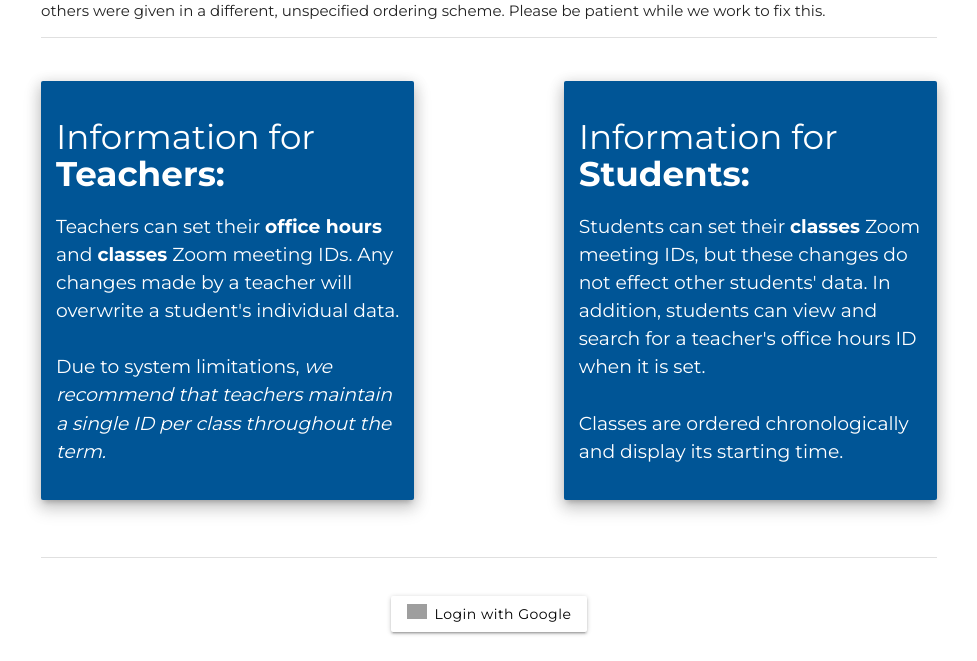
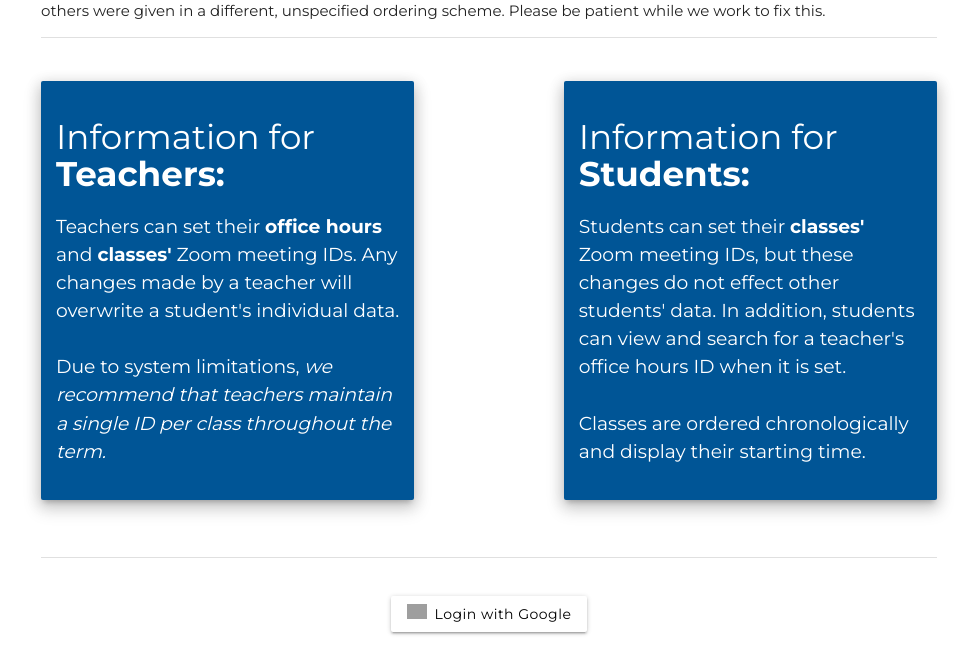
Before and after one commit to ChoateProgrammingUnion/zoom-coordinator, a Flask app: page / in a window 1280 px wide. Shown: the part 307-968 px from the top of the page, without its empty margins (151-1128 px from the left). Run offline with Flask 2, Linux system fonts and the light colour scheme; grey boxes are pictures that could not be loaded.

Commit message:
typos in landing page

```diff
--- a/templates/landing.html
+++ b/templates/landing.html
@@ -31,14 +31,14 @@
         <div class="row container">
             <div class="col s12 m5 card white-text z-depth-3" style="background-color: #005596; padding: 1rem; font-family: Montserrat;">
                 <h4>Information for <b>Teachers:</b></h4>
-                <p style="font-family: Montserrat; font-size: 1.25rem">Teachers can set their <b>office hours</b> and <b>classes</b> Zoom meeting IDs. Any changes made by a teacher will overwrite a student's individual data.<br><br>Due to system limitations, <i>we recommend that teachers maintain a single ID per class throughout the term.</i></p>
+                <p style="font-family: Montserrat; font-size: 1.25rem">Teachers can set their <b>office hours</b> and <b>classes'</b> Zoom meeting IDs. Any changes made by a teacher will overwrite a student's individual data.<br><br>Due to system limitations, <i>we recommend that teachers maintain a single ID per class throughout the term.</i></p>
             </div>
 
             <div class="col s0 m2"></div>
 
             <div class="col s12 m5 card white-text z-depth-3" style="background-color: #005596; padding: 1rem; font-family: Montserrat;">
                 <h4>Information for <b>Students:</b></h4>
-                <p style="font-family: Montserrat; font-size: 1.25rem;">Students can set their <b>classes</b> Zoom meeting IDs, but these changes do not effect other students' data. In addition, students can view and search for a teacher's office hours ID when it is set.<br><br>Classes are ordered chronologically and display its starting time.</p>
+                <p style="font-family: Montserrat; font-size: 1.25rem;">Students can set their <b>classes'</b> Zoom meeting IDs, but these changes do not effect other students' data. In addition, students can view and search for a teacher's office hours ID when it is set.<br><br>Classes are ordered chronologically and display their starting time.</p>
             </div>
         </div>
 
```
